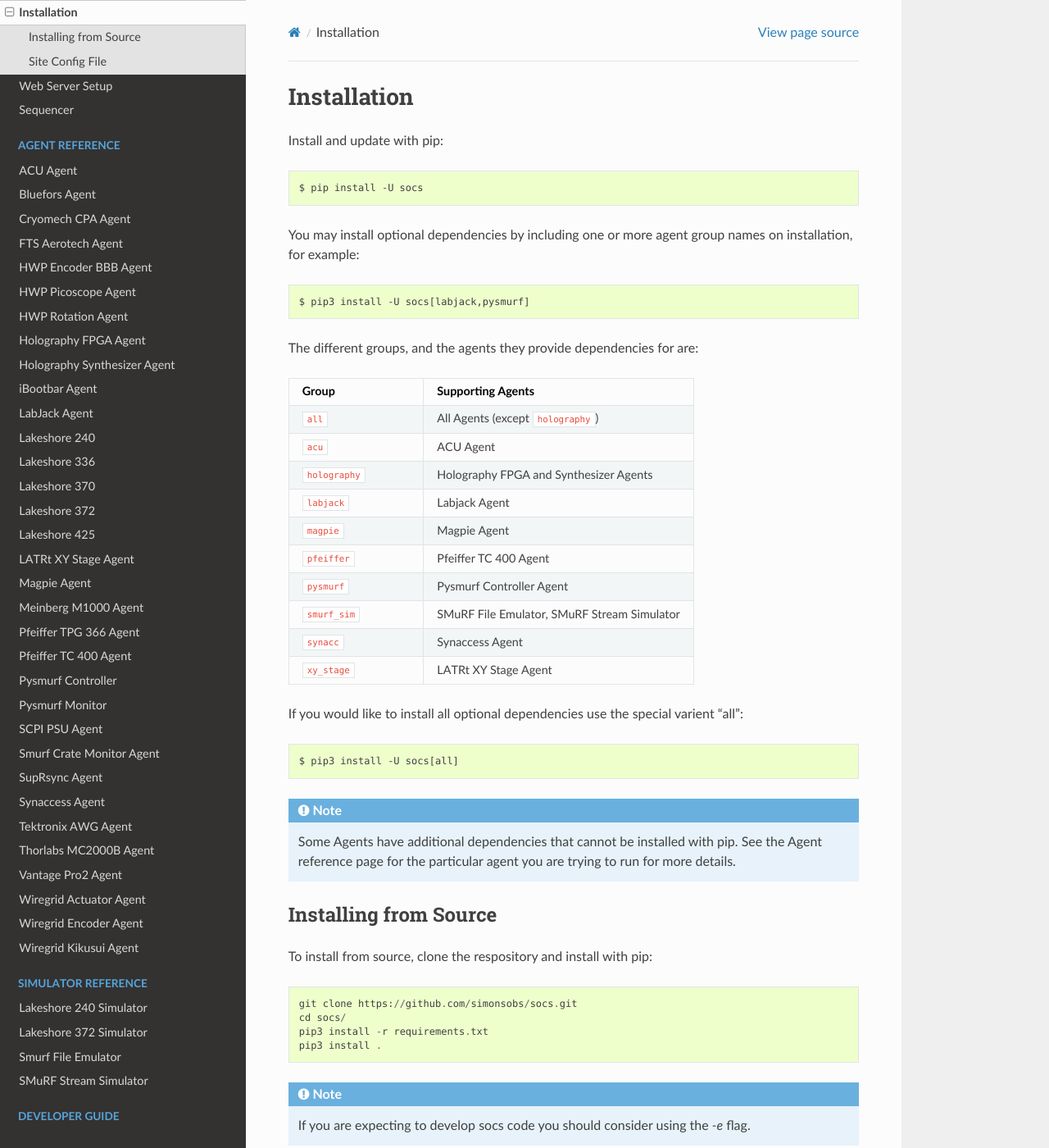
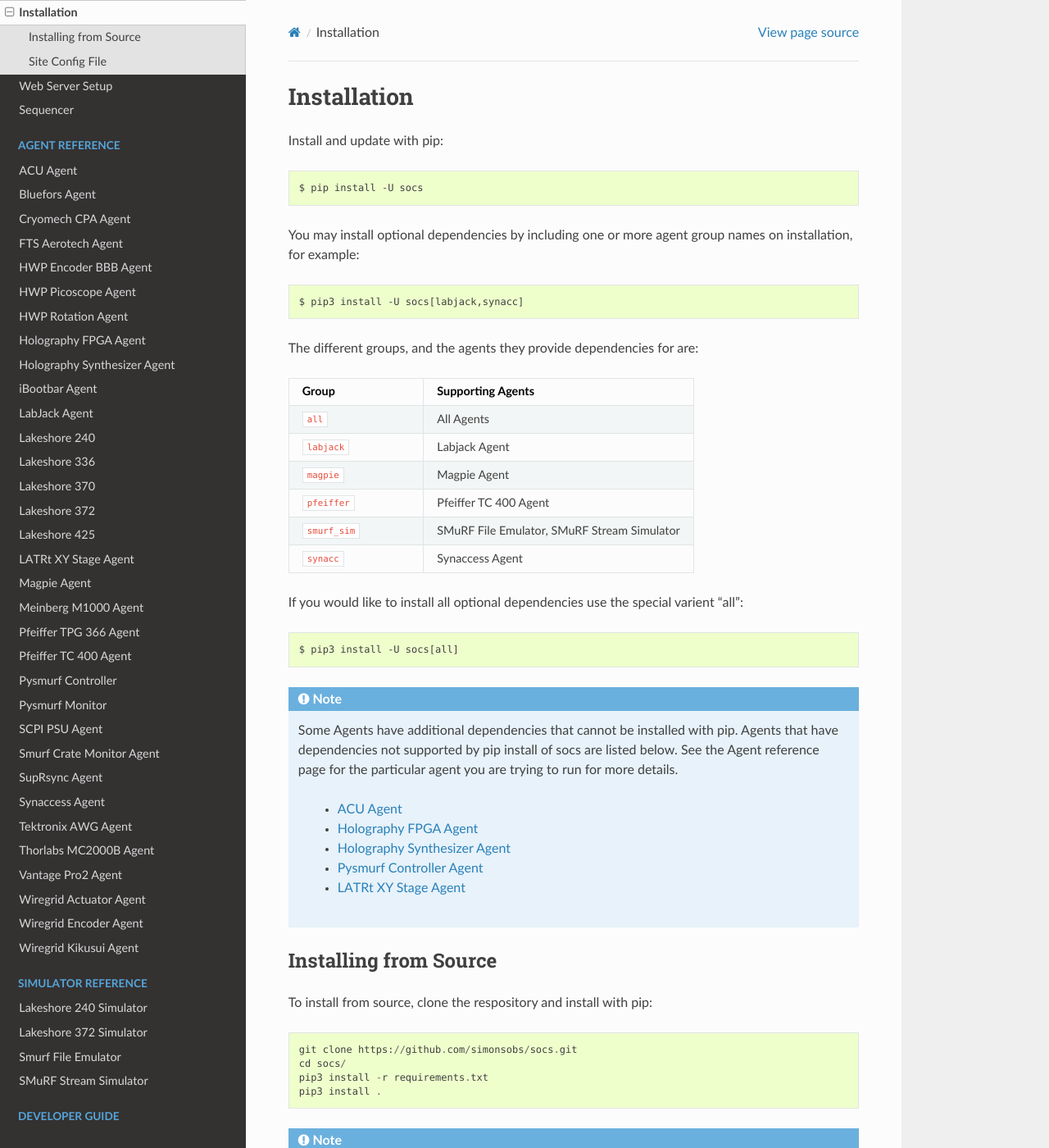
Before and after one commit to simonsobs/socs, a Sphinx documentation site: the page built from docs/user/installation.rst, in a window 1280 px wide and 1400 px high. Shown: the whole window at 82% size. Built offline with Sphinx 7.4.7 and the Read the Docs theme 2.0.0, drawn with Linux system fonts in a browser that asks for light colours.

Commit message:
Document dependnecy install for direct references
setup.py cannot contain direct references when published to PyPI.

```diff
--- a/README.rst
+++ b/README.rst
@@ -44,7 +44,7 @@
 You may install optional dependencies by including one or more agent group
 names on installation, for example::
 
-    $ pip3 install -U socs[labjack,pysmurf]
+    $ pip3 install -U socs[labjack,synacc]
 
 For a complete list of agent groups see the `Installation Documentation`_.
 
@@ -52,6 +52,9 @@
 "all"::
 
     $ pip3 install -U socs[all]
+
+**Note:** Not all optional dependencies can be installed this way. See the
+`Installation Documentation`_ for more info on specific agent dependencies.
 
 .. _`Installation Documentation`: https://socs.readthedocs.io/en/develop/user/installation.html
 
--- a/docs/agents/holo_synth.rst
+++ b/docs/agents/holo_synth.rst
@@ -36,9 +38,9 @@
     $ python --version
     Python 3.8.13
 
-Then by either installing via the optional dependency "holography"::
+Then by either installing via pip::
 
-    $ python -m pip install socs[holography]
+    $ python -m pip install 'holog_daq @ git+https://github.com/McMahonCosmologyGroup/holog_daq.git@main'
 
 Or by cloning the socs repository and using the provided requirements file::
 
--- a/docs/user/installation.rst
+++ b/docs/user/installation.rst
@@ -10,7 +10,7 @@
 You may install optional dependencies by including one or more agent group
 names on installation, for example::
 
-    $ pip3 install -U socs[labjack,pysmurf]
+    $ pip3 install -U socs[labjack,synacc]
 
 The different groups, and the agents they provide dependencies for are:
 
@@ -21,25 +21,17 @@
    * - Group
      - Supporting Agents
    * - ``all``
-     - All Agents (except ``holography``)
-   * - ``acu``
-     - ACU Agent
-   * - ``holography``
-     - Holography FPGA and Synthesizer Agents
+     - All Agents
    * - ``labjack``
      - Labjack Agent
    * - ``magpie``
      - Magpie Agent
    * - ``pfeiffer``
      - Pfeiffer TC 400 Agent
-   * - ``pysmurf``
-     - Pysmurf Controller Agent
    * - ``smurf_sim``
      - SMuRF File Emulator, SMuRF Stream Simulator
    * - ``synacc``
      - Synaccess Agent
-   * - ``xy_stage``
-     - LATRt XY Stage Agent
 
 If you would like to install all optional dependencies use the special varient
 "all"::
@@ -48,8 +40,15 @@
 
 .. note::
     Some Agents have additional dependencies that cannot be installed with pip.
-    See the Agent reference page for the particular agent you are trying to run
-    for more details.
+    Agents that have dependencies not supported by pip install of socs are
+    listed below. See the Agent reference page for the particular agent you are
+    trying to run for more details.
+
+        - :ref:`ACU Agent<acu_deps>`
+        - :ref:`Holography FPGA Agent<holo_fpga_deps>`
+        - :ref:`Holography Synthesizer Agent<holo_synth_deps>`
+        - :ref:`Pysmurf Controller Agent<pysmurf_controller_deps>`
+        - :ref:`LATRt XY Stage Agent<latrt_xy_stage_deps>`
 
 Installing from Source
 ----------------------
```
Also changed, not shown: other parts of docs/agents/holo_synth.rst (+2 -0 lines), docs/agents/acu_agent.rst (+7 -1 lines), docs/agents/holo_fpga.rst (+5 -2 lines), docs/agents/latrt_xy_stage.rst (+12 -0 lines), docs/agents/pysmurf-controller.rst (+19 -0 lines).
